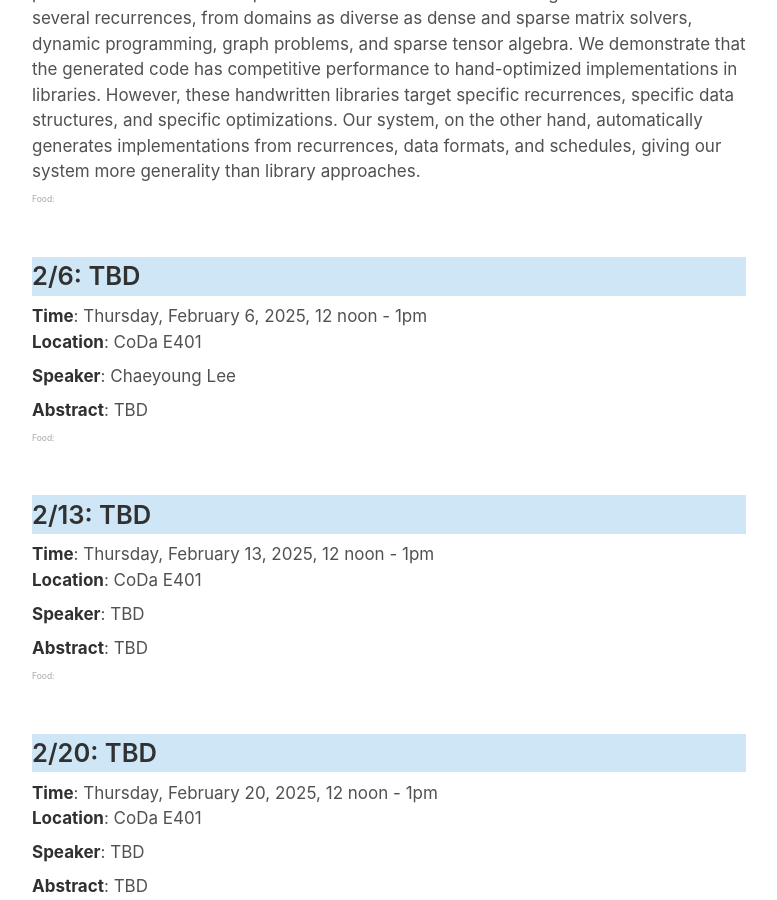
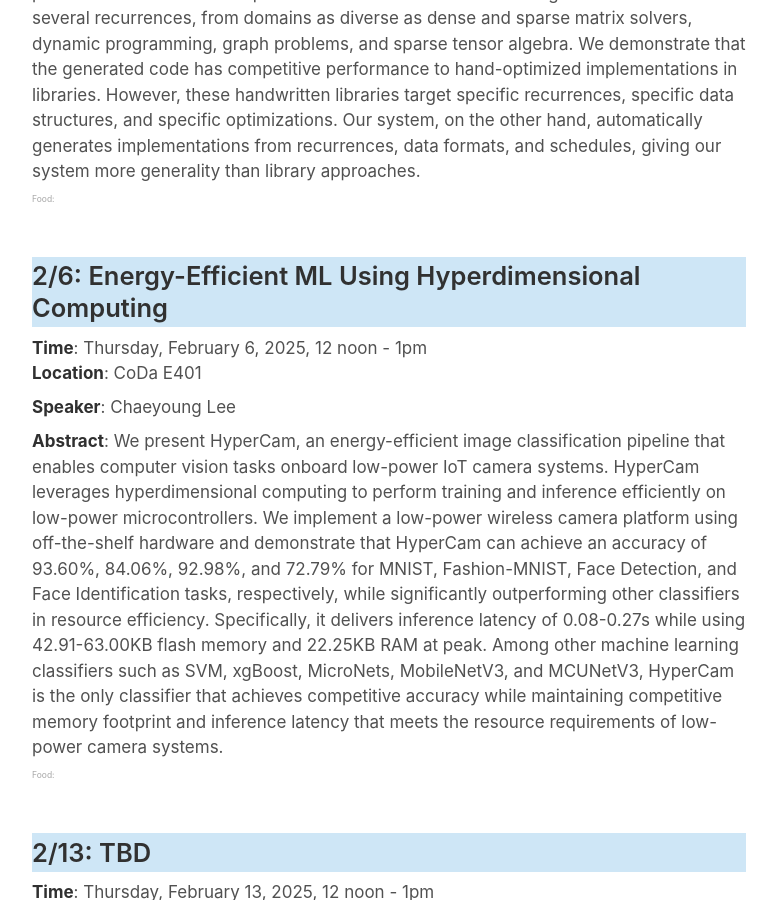
Before and after one commit to software-research-lunch/software-research-lunch.github.io, a Jekyll site: the page built from index.html, in a window 1280 px wide and 900 px high, scrolled down 2389 px. Shown: the whole window, without its empty margins (251-1028 px from the left). Built offline with Jekyll 4.4.1, drawn with Linux system fonts in a browser that asks for light colours.

Commit message:
_data: updates with chaeyoung's info

```diff
--- a/_data/schedule.yml
+++ b/_data/schedule.yml
@@ -70,10 +70,10 @@ all aspects of explicit data movement and asynchronous computation from applicat
       speaker: "Shiv Sundram"
       bio: "Shiv Sundram is a 4th year PhD student advised by Fred Kjolstad. He is interested in compilers and the development of domain specific languages that attain high performance on parallel architectures."
     - date: "2025-2-6"
-      abstract: "TBD"
-      title: "TBD"
+      abstract: "We present HyperCam, an energy-efficient image classification pipeline that enables computer vision tasks onboard low-power IoT camera systems. HyperCam leverages hyperdimensional computing to perform training and inference efficiently on low-power microcontrollers. We implement a low-power wireless camera platform using off-the-shelf hardware and demonstrate that HyperCam can achieve an accuracy of 93.60%, 84.06%, 92.98%, and 72.79% for MNIST, Fashion-MNIST, Face Detection, and Face Identification tasks, respectively, while significantly outperforming other classifiers in resource efficiency. Specifically, it delivers inference latency of 0.08-0.27s while using 42.91-63.00KB flash memory and 22.25KB RAM at peak. Among other machine learning classifiers such as SVM, xgBoost, MicroNets, MobileNetV3, and MCUNetV3, HyperCam is the only classifier that achieves competitive accuracy while maintaining competitive memory footprint and inference latency that meets the resource requirements of low-power camera systems."
+      title: "Energy-Efficient ML Using Hyperdimensional Computing"
       speaker: "Chaeyoung Lee"
-      bio: "TBD"
+      bio: "Chaeyoung is a second-year CS Ph.D. student co-advised by Professors Zerina Kapetanovic and Sara Achour. She is interested in energy-efficient machine learning for embedded systems."
     - date: "2025-2-13"
       abstract: "TBD"
       title: "TBD"
```
